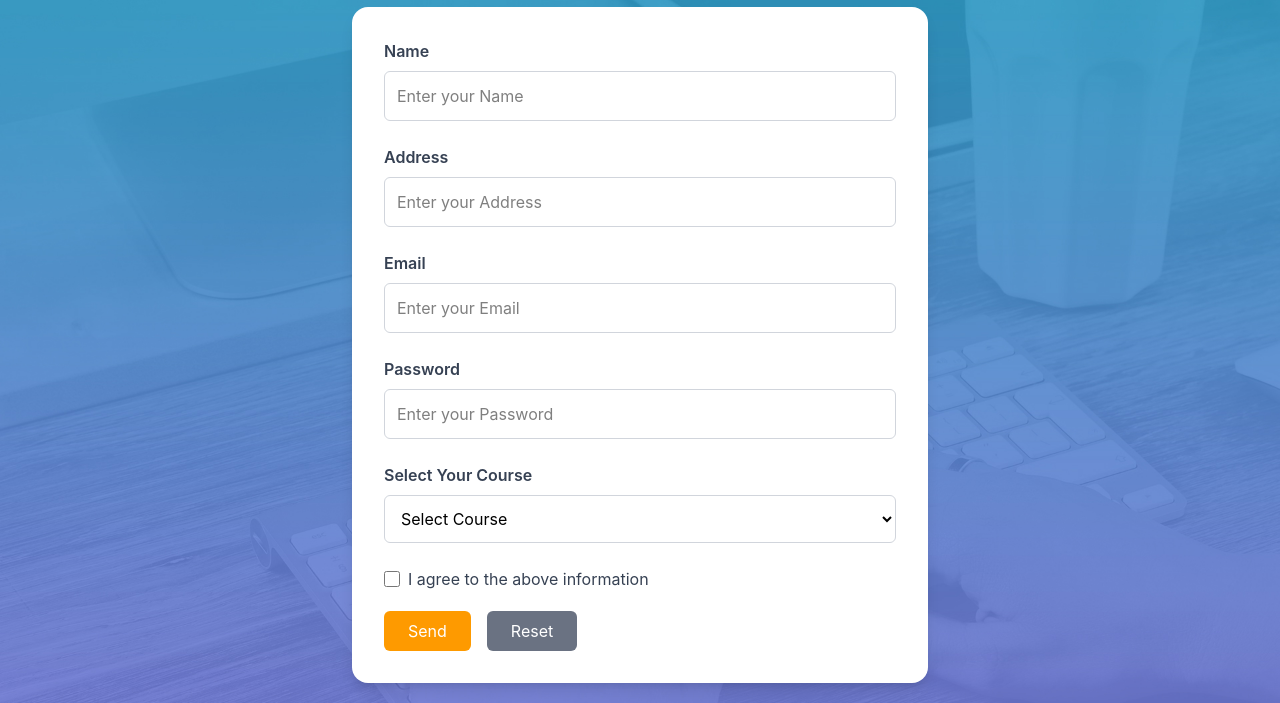
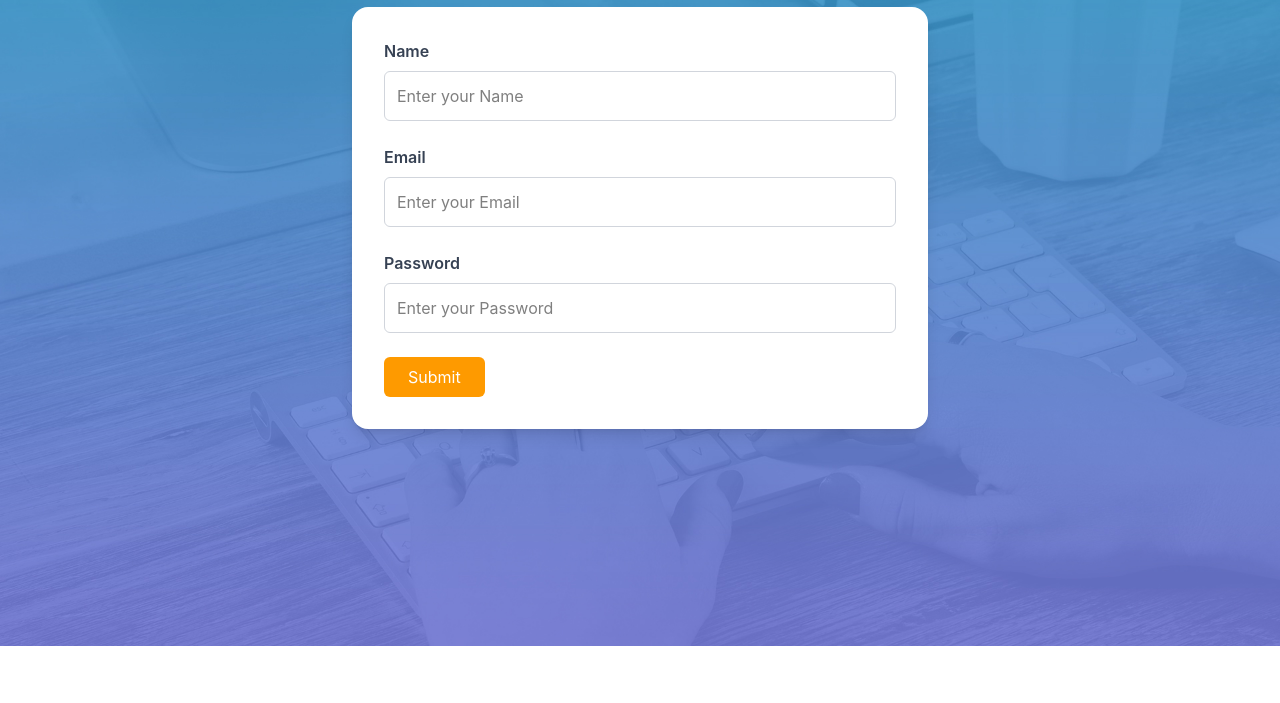
Before and after one commit to Lakshmitechnology/Registration-form, a website: page index.html in a window 1280 px wide. Shown: the part 97-800 px from the top of the page. Drawn offline with Linux system fonts and the light colour scheme.

Commit message:
Updated project

```diff
--- a/index.html
+++ b/index.html
@@ -18,12 +18,6 @@
       <span id="name-error" class="text-red-500 text-sm mt-1"></span>
     </p>
 
-    <p class="flex flex-col">
-      <label for="address" class="mb-2 font-semibold text-gray-700">Address</label>
-      <input type="text" id="address" placeholder="Enter your Address"
-        class="border border-gray-300 rounded-md p-3 focus:outline-none focus:ring-2 focus:ring-amber-500">
-      <span id="address-error" class="text-red-500 text-sm mt-1"></span>
-    </p>
 
     <p class="flex flex-col">
       <label for="email" class="mb-2 font-semibold text-gray-700">Email</label>
@@ -39,33 +33,9 @@
       <span id="password-error" class="text-red-500 text-sm mt-1"></span>
     </p>
 
-    <p class="flex flex-col">
-      <label for="subject" class="mb-2 font-semibold text-gray-700">Select Your Course</label>
-      <select id="subject"
-        class="border border-gray-300 rounded-md p-3 focus:outline-none focus:ring-2 focus:ring-amber-500">
-        <option value="">Select Course</option>
-        <option value="B.Tech">B.Tech</option>
-        <option value="BCA">BCA</option>
-        <option value="I.Tech">I.Tech</option>
-        <option value="MCA">MCA</option>
-      </select>
-      <span id="subject-error" class="text-red-500 text-sm mt-1"></span>
-    </p>
-
-    <div class="flex items-center gap-2">
-      <input type="checkbox" id="agree" class="w-4 h-4">
-      <label for="agree" class="text-gray-700">
-        I agree to the above information
-      </label>
-      <span id="agree-error" class="text-red-500 text-sm mt-1"></span>
-    </div>
 
     <div class="flex gap-4">
-      <input type="submit" value="Send"
+      <input type="submit" value="Submit"
         class="bg-amber-500 text-white px-6 py-2 rounded-md hover:bg-amber-600 cursor-pointer">
-
-      <input type="reset" value="Reset"
-        class="bg-gray-500 text-white px-6 py-2 rounded-md hover:bg-gray-600 cursor-pointer">
     </div>
-
   </form>
```
